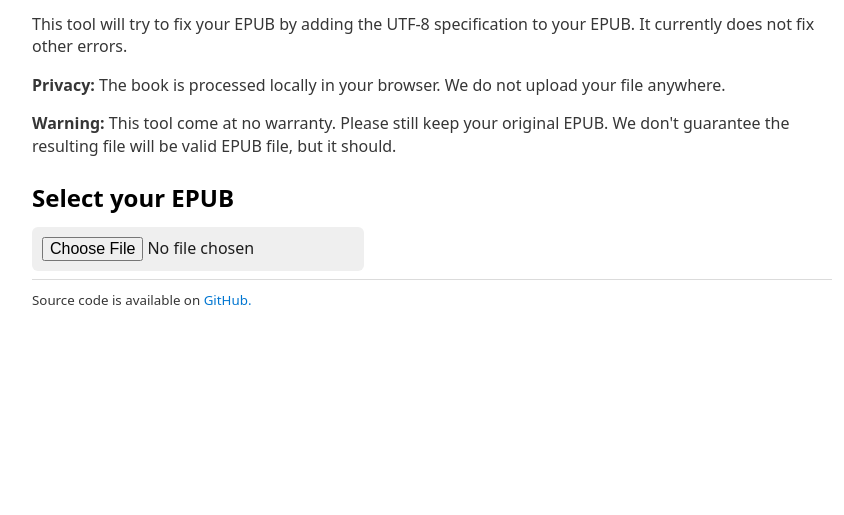
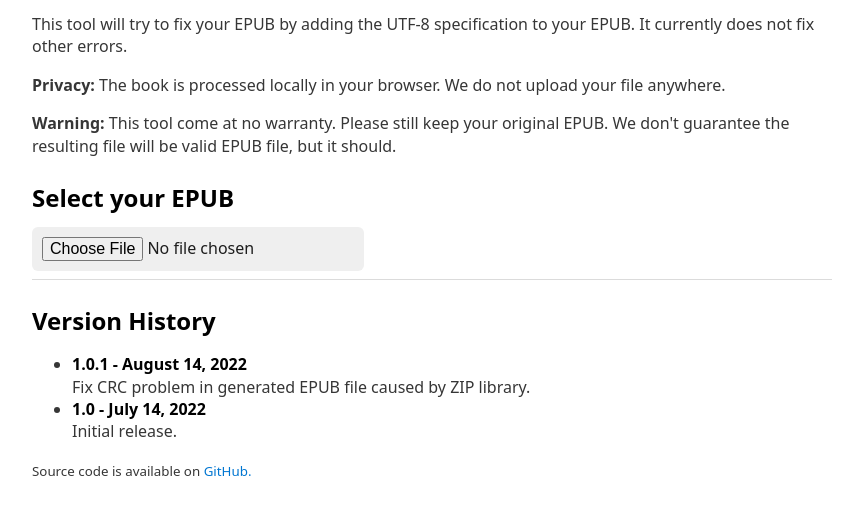
Before and after one commit to innocenat/kindle-epub-fix, a plain HTML site: page index.html in a window 1280 px wide. Shown: the part 137-652 px from the top of the page, without its empty margins (208-1052 px from the left). Drawn offline with nearby package versions, Linux system fonts and the light colour scheme.

Commit message:
Add version history to the page.

```diff
--- a/index.html
+++ b/index.html
@@ -47,6 +47,19 @@
 
 <hr>
 
+<h2>Version History</h2>
+
+<ul>
+    <li>
+        <strong>1.0.1 - August 14, 2022</strong><br>
+        Fix CRC problem in generated EPUB file caused by ZIP library.
+    </li>
+    <li>
+        <strong>1.0 - July 14, 2022</strong><br>
+        Initial release.
+    </li>
+</ul>
+
 <small>Source code is available on <a href="https://github.com/innocenat/kindle-epub-fix" rel="noopener" target="_blank">GitHub.</a></small>
 
 <script src="script.js"></script>
```
